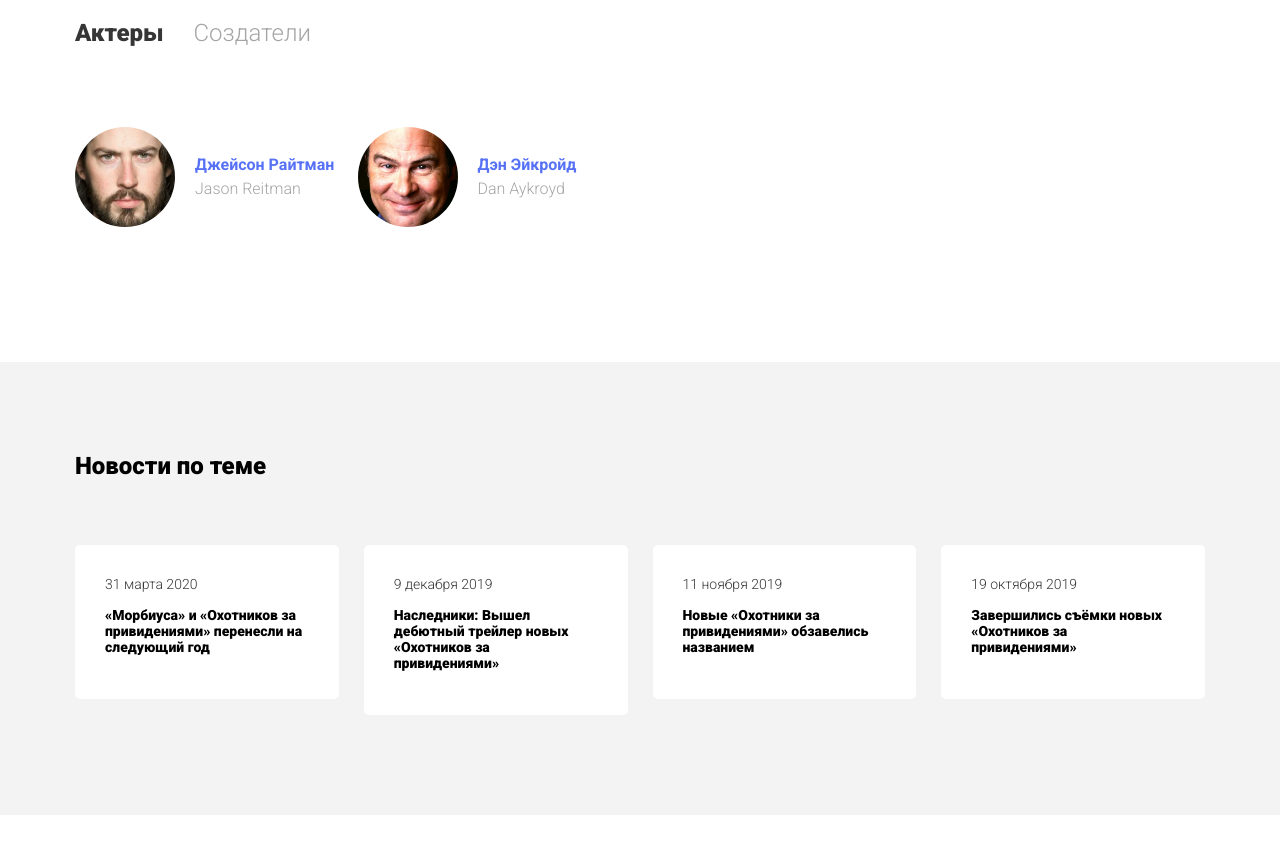
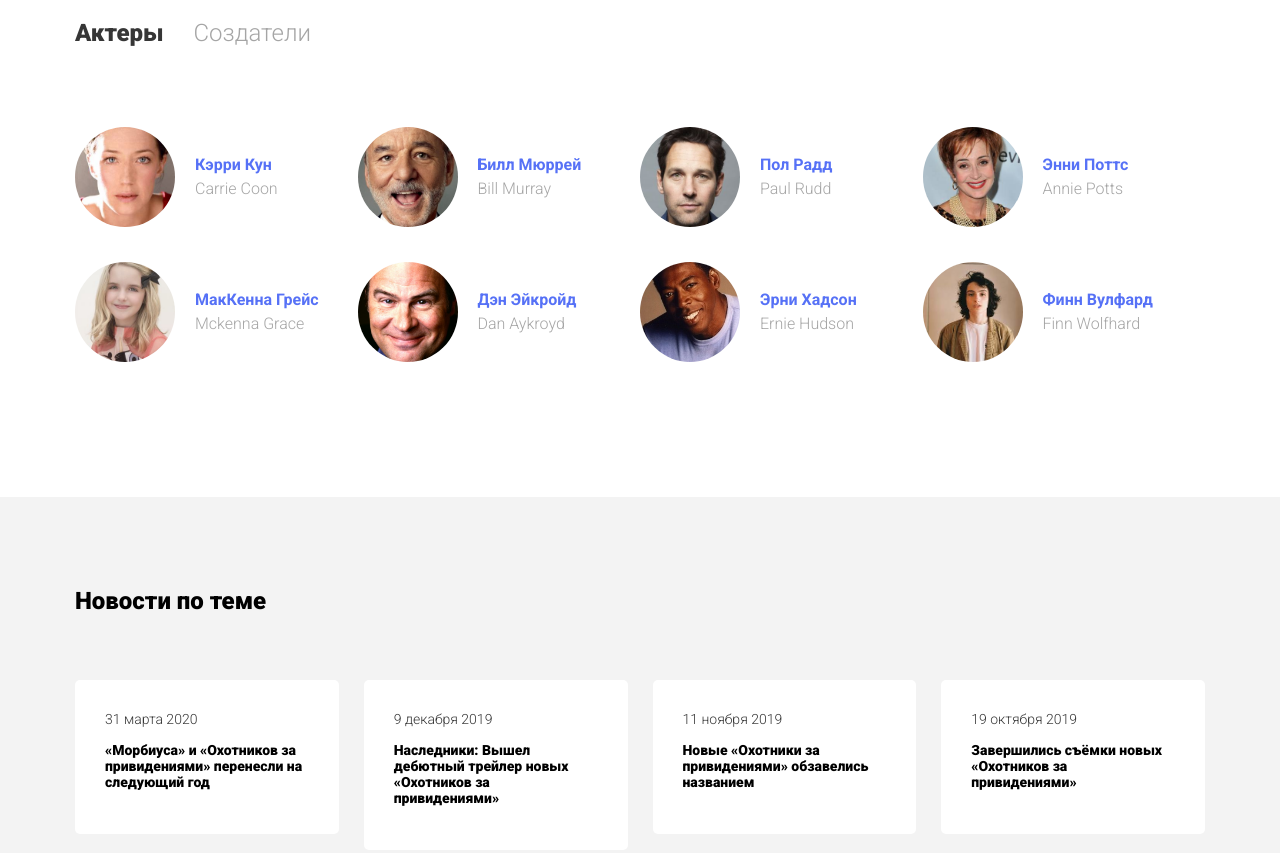
Before and after one commit to Alex-Grigorovich/ghostBusters, a plain HTML site: page index.html in a window 1280 px wide. Shown: the part 880-1733 px from the top of the page. Before the commit the page ends 1695 px from the top, so only its background shows below. Drawn offline with Linux system fonts and the light colour scheme.

Commit message:
fix tabs and slider

```diff
--- a/index.html
+++ b/index.html
@@ -118,7 +118,7 @@
                     <h2 class="tab section-title active" data-target="#actors">Актеры</h2>
                     <h2 class="tab section-title" data-target="#creators">Создатели</h2>
                 </div>
-                <div class="tabs-content" id="actors">
+                <div class="tabs-content visible" id="actors">
 
                     <div class="card">
                         <img src="img/actors/1.png" alt="Кэрри Кун" class="card-image">
@@ -201,9 +201,9 @@
 
                 </div>
 
-                <div class="tabs-content visible" id="creators">
+                <div class="tabs-content" id="creators">
                     <div class="card">
-                        <img src="img/actors/9.jpg" alt="Эрни Хадсон" class="card-image">
+                        <img src="img/actors/10.jpg" alt="Джейсон Райтман" class="card-image">
                         <div class="card-content">
                         <h3 class="name">Джейсон Райтман</h3>
                         <span class="en-name">Jason Reitman</span>
```
Also changed, not shown: img/actors/10.jpg (added).
